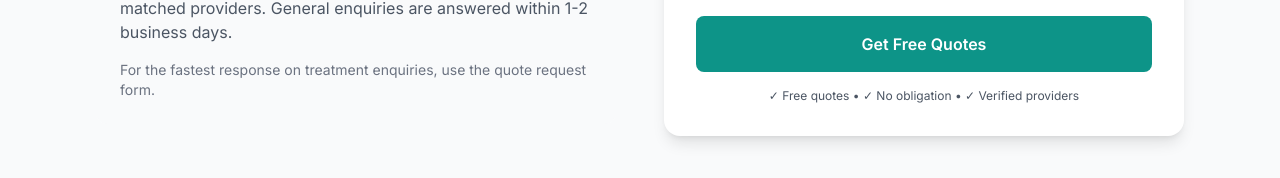
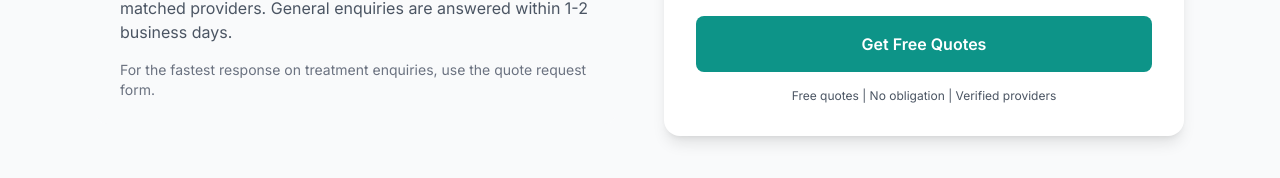
Before and after one commit to Jeh888/Cosmetic-Treatments-London, a Next.js app: page /contact in a window 1280 px wide. Shown: the part 900-1078 px from the top of the page. Built offline with nearby package versions, Linux system fonts and the light colour scheme.

Commit message:
Update LeadForm.js

```diff
--- a/src/components/LeadForm.js
+++ b/src/components/LeadForm.js
@@ -9,7 +9,7 @@ export default function LeadForm({
   preselectedLocation = '',
   variant = 'default',
   title = 'Get Your Free Quote',
-  subtitle = 'Compare prices from top-rated providers in your area'
+  subtitle = 'Compare prices from top-rated providers'
 }) {
   const [formData, setFormData] = useState({
     name: '',
@@ -64,7 +64,11 @@ export default function LeadForm({
   if (submitted) {
     return (
       <div className={`${bgClass} rounded-2xl p-8 text-center`}>
-        <div className="text-5xl mb-4">✅</div>
+        <div className="w-16 h-16 bg-primary-100 text-primary-600 rounded-full flex items-center justify-center text-2xl mx-auto mb-4">
+          <svg className="w-8 h-8" fill="none" stroke="currentColor" viewBox="0 0 24 24">
+            <path strokeLinecap="round" strokeLinejoin="round" strokeWidth={2} d="M5 13l4 4L19 7" />
+          </svg>
+        </div>
         <h3 className={`text-2xl font-bold ${textClass} mb-2`}>Thank You!</h3>
         <p className={subtextClass}>
           Your quote request has been submitted. Top-rated providers in your area will contact you shortly with personalised quotes.
@@ -172,7 +176,7 @@ export default function LeadForm({
         </button>
 
         <p className={`text-xs ${subtextClass} text-center`}>
-          ✓ Free quotes • ✓ No obligation • ✓ Verified providers
+          Free quotes | No obligation | Verified providers
         </p>
       </form>
     </div>
```
